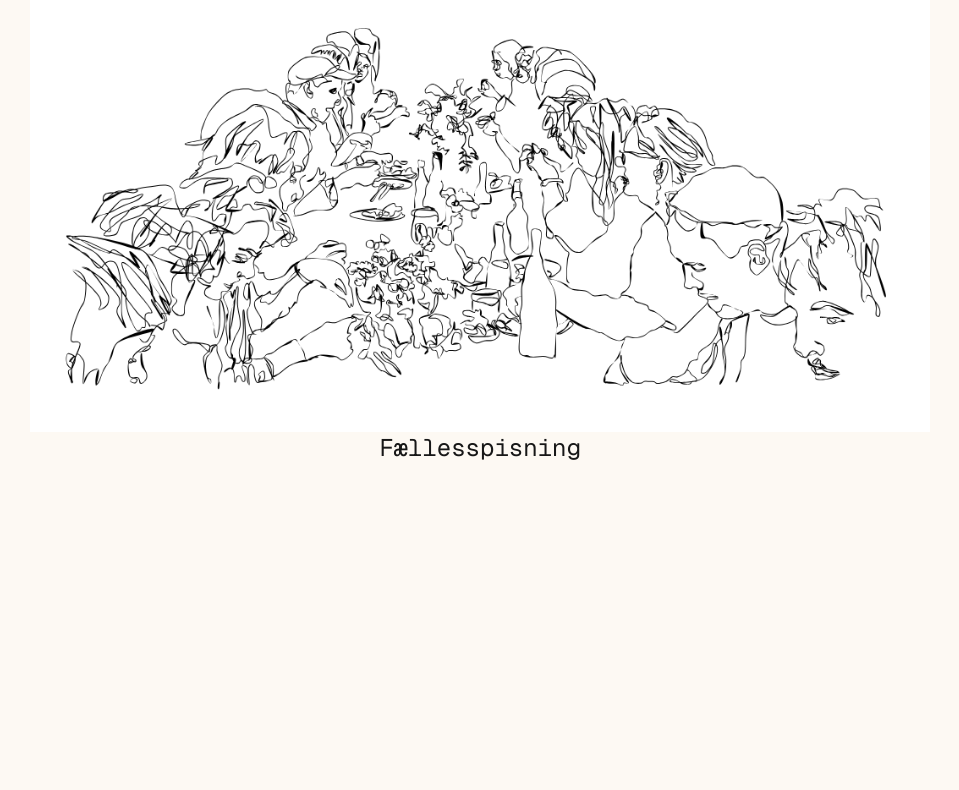
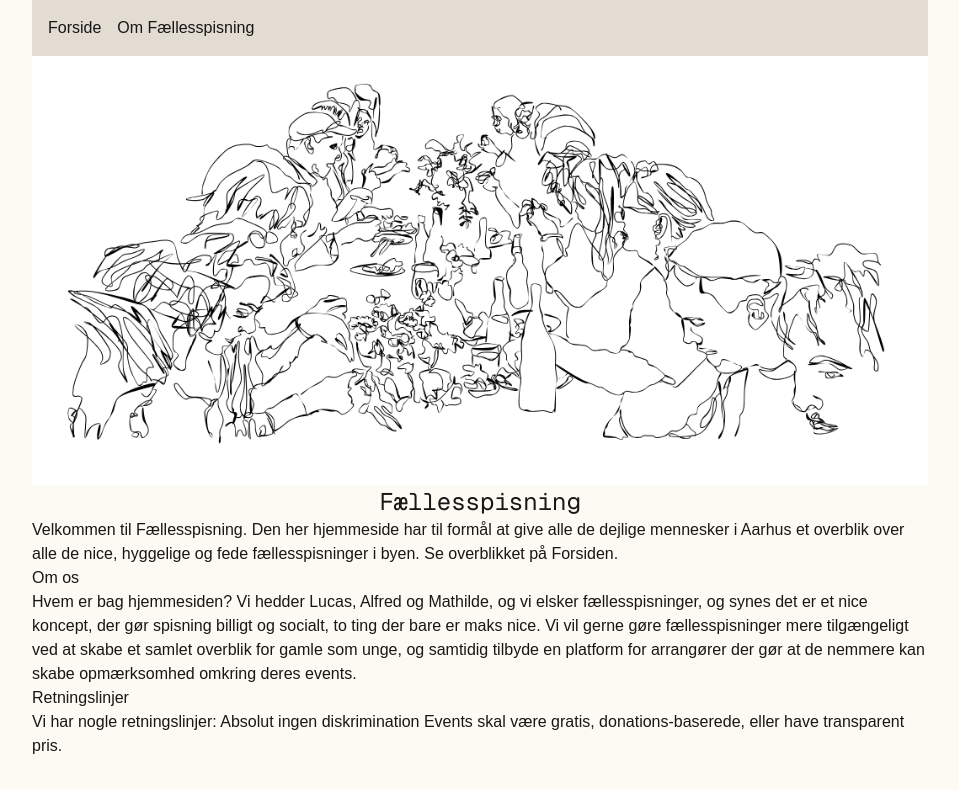
Before and after one commit to MOET2025/communal-dinning, a Next.js app: page / in a window 1280 px wide. Shown: the top 790 px of the page, without its empty margins (160-1119 px from the left). Built offline with nearby package versions, Linux system fonts and the light colour scheme.

Commit message:
added about page and navigation

```diff
--- a/app/events/page.tsx
+++ b/app/events/page.tsx
@@ -1,4 +1,5 @@
 import { createClient } from "@/utils/supabase/server";
+import Link from 'next/link'
 
 export async function getData() {
   const supabase = await createClient();
@@ -7,19 +8,14 @@ export async function getData() {
   return events;
 }
 
-export default async function Events() {
+export async function Events() {
   const data = await getData();
 
   if(data !== null) {
     //display data in list!!!!!!
     if(data.length > 0) {
       return (
-        <div key={data.id}>
-          <h2> event host: {data.event_host}</h2>
-          <h2> event name: {data.event_name}</h2>
-          <h2> date: {data.event_date}</h2>
-        </div>
-
+        <p></p>
 
       )
     }
@@ -28,3 +24,21 @@ export default async function Events() {
     return <p>no events yet!</p>
   }
 }
+
+export default function Page() {
+  Events();
+  return (
+          <nav className='navbar p-4'>
+        <div className='container mx-auto flex justify-between item-center'>
+          <div className='block'>
+            <Link href='/events' className='mr-4'>
+              Forside
+            </Link>
+            <Link href='/' className='mr-4'>
+              Om Fællesspisning
+            </Link>
+          </div>
+        </div>
+      </nav>
+  )
+}
--- a/app/globals.css
+++ b/app/globals.css
@@ -2,6 +2,7 @@
 
 :root {
   --background: #fdf9f3;
+  --secondary-background: #e2dcd2;
   --foreground: #171717;
 }
 
@@ -24,3 +25,8 @@ body {
   color: var(--foreground);
   font-family: Arial, Helvetica, sans-serif;
 }
+
+.navbar {
+  background: var(--secondary-background);
+  color: var(--foreground);
+}
--- a/app/page.tsx
+++ b/app/page.tsx
@@ -1,12 +1,25 @@
 import Image from 'next/image'
+import Link from 'next/link'
 import faellesspisning from '../public/faellesspisning.png'
 
 export default function Home() {
 
   return (
-    <div  className='flex flex-col items-center'>
+    <div  className='flex flex-col items-center max-w-4xl mx-auto'>
+      <nav className='navbar p-4 w-full'>
+        <div className='container mx-auto flex justify-between item-center'>
+          <div className='block'>
+            <Link href='/events' className='mr-4'>
+              Forside
+            </Link>
+            <Link href='/' className='mr-4'>
+              Om Fællesspisning
+            </Link>
+          </div>
+        </div>
+      </nav>
+
       <Image
-
         src={faellesspisning}
         width={900}
         height={900}
@@ -16,6 +29,25 @@ export default function Home() {
         <p>Fællesspisning</p>
       </div>
 
+      <div>
+        <p>
+          Velkommen til Fællesspisning. Den her hjemmeside har til formål at give alle de dejlige mennesker i Aarhus et overblik over alle de nice, hyggelige og fede fællesspisninger i byen.
+          Se overblikket på Forsiden.
+        </p>
+
+        <h2>Om os</h2>
+        <p>
+          Hvem er bag hjemmesiden? Vi hedder Lucas, Alfred og Mathilde, og vi elsker fællesspisninger, og synes det er et nice koncept, der gør spisning billigt og socialt, to ting der bare er maks nice. Vi vil gerne gøre fællesspisninger mere tilgængeligt ved at skabe et samlet overblik for gamle som unge, og samtidig tilbyde en platform for arrangører der gør at de nemmere kan skabe opmærksomhed omkring deres events.
+        </p>
+
+        <h2>Retningslinjer</h2>
+        <p>
+          Vi har nogle retningslinjer:
+          Absolut ingen diskrimination
+          Events skal være gratis, donations-baserede, eller have transparent pris.
+        </p>
+      </div>
+
     </div>
   );
 }
```
Also changed, not shown: components/navbar.tsx (added).
